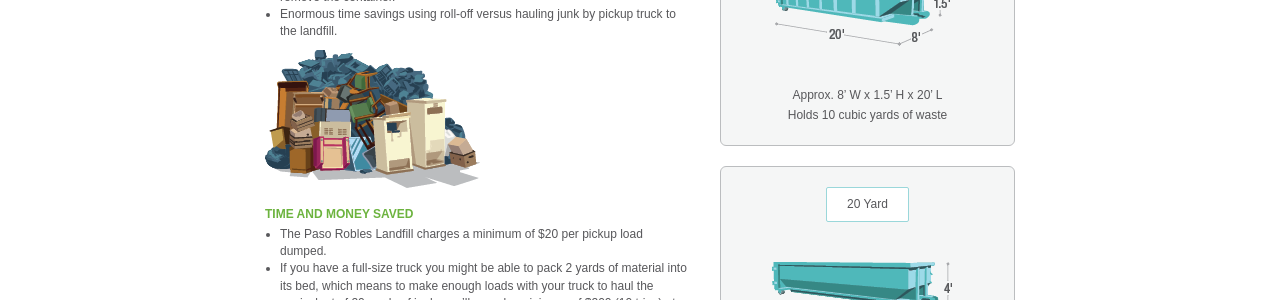
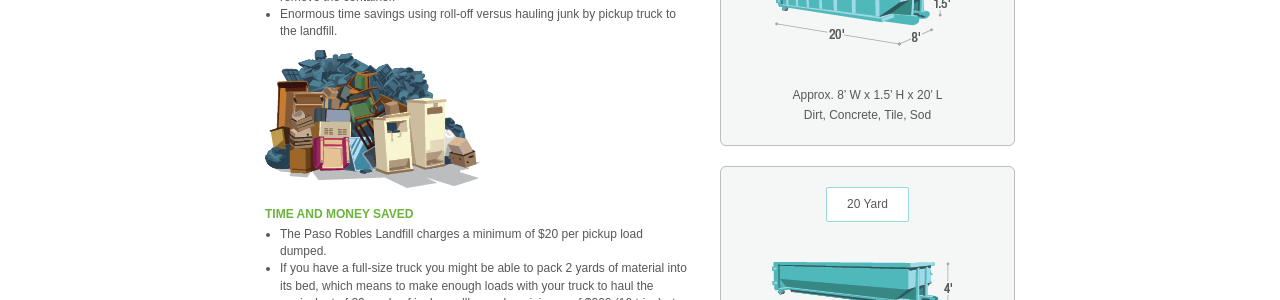
Before and after one commit to wastemate/paso-rolloff, a Jekyll site: the page built from household.html, in a window 1280 px wide. Shown: the part 589-889 px from the top of the page. Built offline with Jekyll 4.4.1, drawn with Linux system fonts in a browser that asks for light colours.

Commit message:
Corrected information

```diff
--- a/construction-demolition.html
+++ b/construction-demolition.html
@@ -6,7 +6,7 @@ main-bg: /assets/1280/construction-bg.png
 products:
 - name: 10 Yard
   image: /assets/10-yard-size.png
-  description: Approx. 20’ W x 1.5’ H x 8’ D<br>Holds 10 cubic yards of waste
+  description: Approx. 20’ W x 1.5’ H x 8’ D<br>Dirt, Concrete, Tile, Sod
 - name: 20 Yard
   image: /assets/20-yard-size.png
   description: Approx. 20’ W x 4’ H x 8’ D<br>Holds 20 cubic yards of waste
@@ -14,7 +14,8 @@ products:
   image: /assets/30-yard-size.png
   description: Approx. Approx. 22’ W x 5’ H x 8’ D<br>Holds 30 cubic yards of waste
 - name: 40 Yard
-  image: /assets/40-yard-size.png
+	image: /assets/40-yard-size.png
+	description: Approx. 8’ W x 6’ H x 22’ L<br>Holds 40 cubic yards of waste
 ---
 <p>We comply with SLO County’s building permit recycling requirement. You must request C&D weight tickets for proof of recycling for the county.</p>
 <h6>ROLL-OFF VERSUS END-DUMP TRAILER</h6>
--- a/household.html
+++ b/household.html
@@ -6,7 +6,7 @@ main-bg: /assets/1280/household-bg.png
 products:
 - name: 10 Yard
   image: /assets/10-yard-size.png
-  description: Approx. 8’ W x 1.5’ H x 20’ L<br>Holds 10 cubic yards of waste
+  description: Approx. 8’ W x 1.5’ H x 20’ L<br>Dirt, Concrete, Tile, Sod
 - name: 20 Yard
   image: /assets/20-yard-size.png
   description: Approx. 8’ W x 4’ H x 22’ L<br>Holds 20 cubic yards of waste
```
